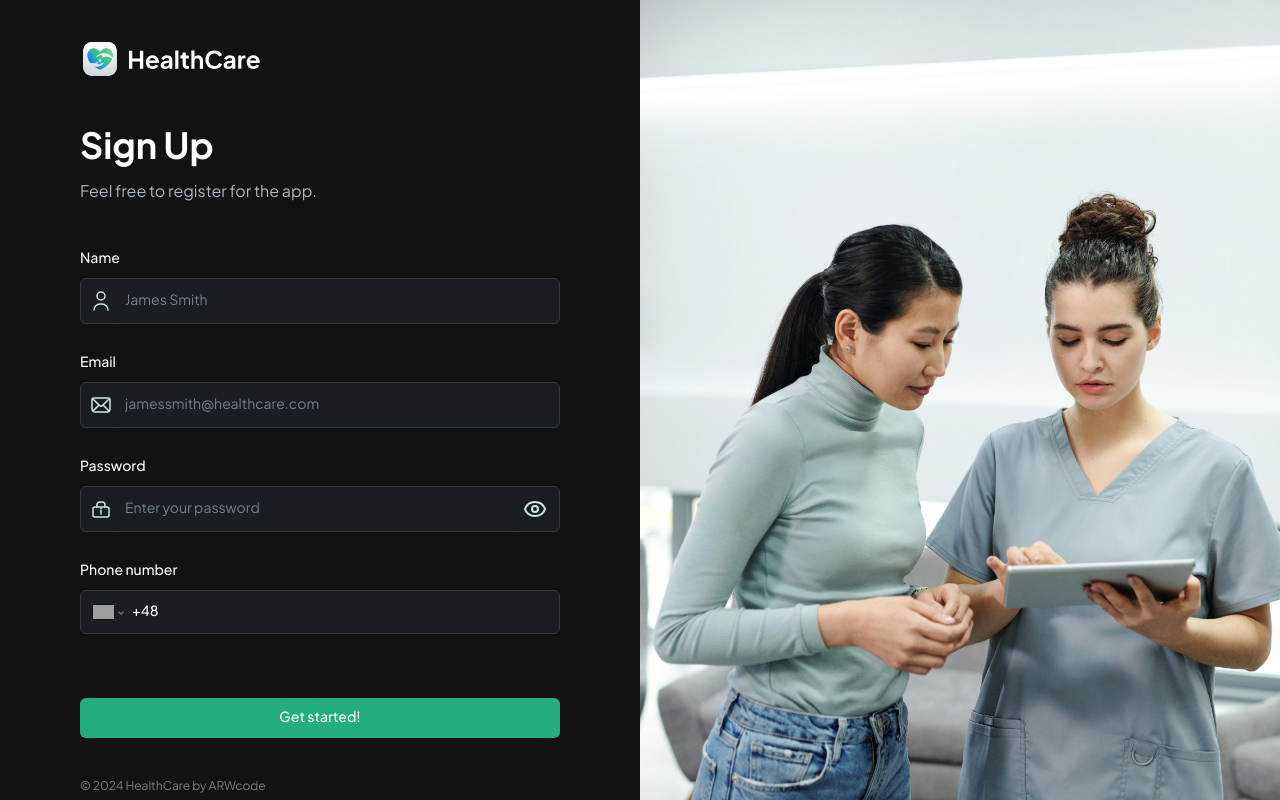
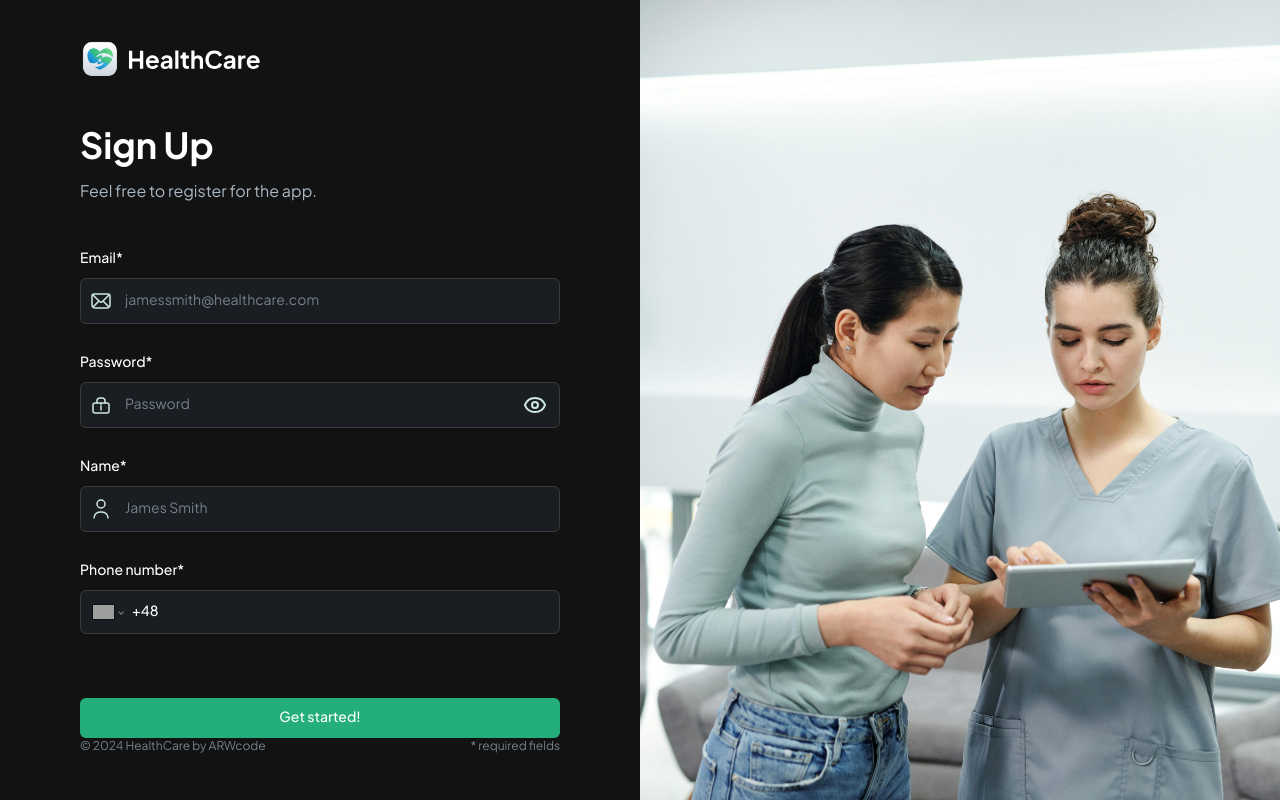
Before and after one commit to MarioLuigie/HealthCare, a Next.js app: page /sign-up in a window 1280 px wide. Built offline with nearby package versions, Linux system fonts and the light colour scheme; no server answers; grey boxes are pictures that could not be loaded.

Commit message:
Refactor

```diff
--- a/src/components/content/Copyright.tsx
+++ b/src/components/content/Copyright.tsx
@@ -1,6 +1,6 @@
 export default function Copyright({ children }: { children?: React.ReactNode }) {
 	return (
-		<div className="flex justify-between text-14-regular mt-10">
+		<div className="flex justify-between text-14-regular">
 			<p className="justify-items-end text-dark-600 xl:text-left text-xs pb-4">
 				© 2024 HealthCare by ARWcode
 			</p>
--- a/src/components/forms/AuthForm.tsx
+++ b/src/components/forms/AuthForm.tsx
@@ -78,19 +78,10 @@ export default function AuthForm({ authType }: AuthFormProps) {
             <CustomFormField
               control={form.control}
               typeField={FormFieldType.INPUT}
-              name="name"
-              label="Name"
-              placeholder="James Smith"
+              name="email"
+              label="Email*"
+              placeholder="jamessmith@healthcare.com"
               autoFocus
-              iconSrc={Icons.USER_ICON.path}
-              iconAlt={Icons.USER_ICON.alt}
-            />
-            <CustomFormField
-              control={form.control}
-              typeField={FormFieldType.INPUT}
-              name="email"
-              label="Email"
-              placeholder="jamessmith@healthcare.com"
               iconSrc={Icons.EMAIL_ICON.path}
               iconAlt={Icons.EMAIL_ICON.alt}
             />
@@ -98,17 +89,26 @@ export default function AuthForm({ authType }: AuthFormProps) {
               control={form.control}
               typeField={FormFieldType.INPUT}
               name="password"
-              label="Password"
-              placeholder="Enter your password"
+              label="Password*"
+              placeholder="Password"
               type="password"
               iconSrc={Icons.PASSWORD_ICON.path}
               iconAlt={Icons.PASSWORD_ICON.alt}
             />
             <CustomFormField
               control={form.control}
+              typeField={FormFieldType.INPUT}
+              name="name"
+              label="Name*"
+              placeholder="James Smith"
+              iconSrc={Icons.USER_ICON.path}
+              iconAlt={Icons.USER_ICON.alt}
+            />
+            <CustomFormField
+              control={form.control}
               typeField={FormFieldType.PHONE_INPUT}
               name="phone"
-              label="Phone number"
+              label="Phone number*"
               placeholder="500 600 700"
             />
           </>
@@ -121,7 +121,7 @@ export default function AuthForm({ authType }: AuthFormProps) {
               control={form.control}
               typeField={FormFieldType.INPUT}
               name="email"
-              label="Email"
+              label="Email*"
               placeholder="jamessmith@healthcare.com"
               autoFocus
               iconSrc={Icons.EMAIL_ICON.path}
@@ -131,8 +131,8 @@ export default function AuthForm({ authType }: AuthFormProps) {
               control={form.control}
               typeField={FormFieldType.INPUT}
               name="password"
-              label="Password"
-              placeholder="Enter your password"
+              label="Password*"
+              placeholder="Password"
               type="password"
               iconSrc={Icons.PASSWORD_ICON.path}
               iconAlt={Icons.PASSWORD_ICON.alt}
@@ -142,7 +142,8 @@ export default function AuthForm({ authType }: AuthFormProps) {
 
         <div className="mt-8">
           <SubmitButton isLoading={isSubmitting} className="w-full">
-            Get started!
+            {authType === AuthTypes.SIGN_UP && "Get started!"}
+            {authType === AuthTypes.SIGN_IN && "Sign In"}
           </SubmitButton>
         </div>
       </form>
--- a/src/components/pages/SignInPage.tsx
+++ b/src/components/pages/SignInPage.tsx
@@ -25,9 +25,12 @@ export default function SignInPage({
             description="Feel free to login for the app."
             classes="my-12"
           />
-          <AuthForm authType={AuthTypes.SIGN_IN}/>
+          <AuthForm authType={AuthTypes.SIGN_IN} />
         </div>
-        <Copyright />
+        <div className="flex justify-between">
+          <Copyright />
+          <p className="text-dark-600 text-xs">* required fields</p>
+        </div>
       </div>
     </FormPageTemplate>
   )
--- a/src/components/pages/SignUpPage.tsx
+++ b/src/components/pages/SignUpPage.tsx
@@ -27,7 +27,10 @@ export default function SignUpPage({
           />
           <AuthForm authType={AuthTypes.SIGN_UP}/>
         </div>
+        <div className="flex justify-between">
         <Copyright />
+        <p className="text-dark-600 text-xs">* required fields</p>
+        </div>
       </div>
     </FormPageTemplate>
   )
```
